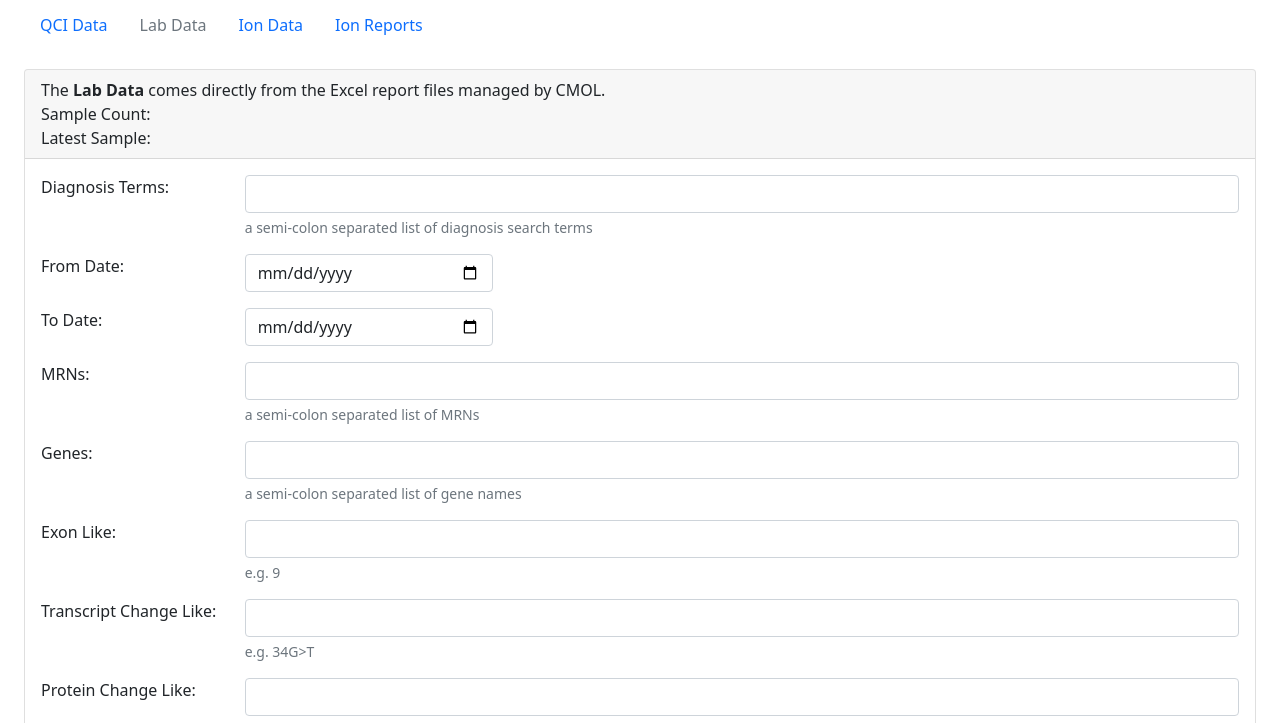
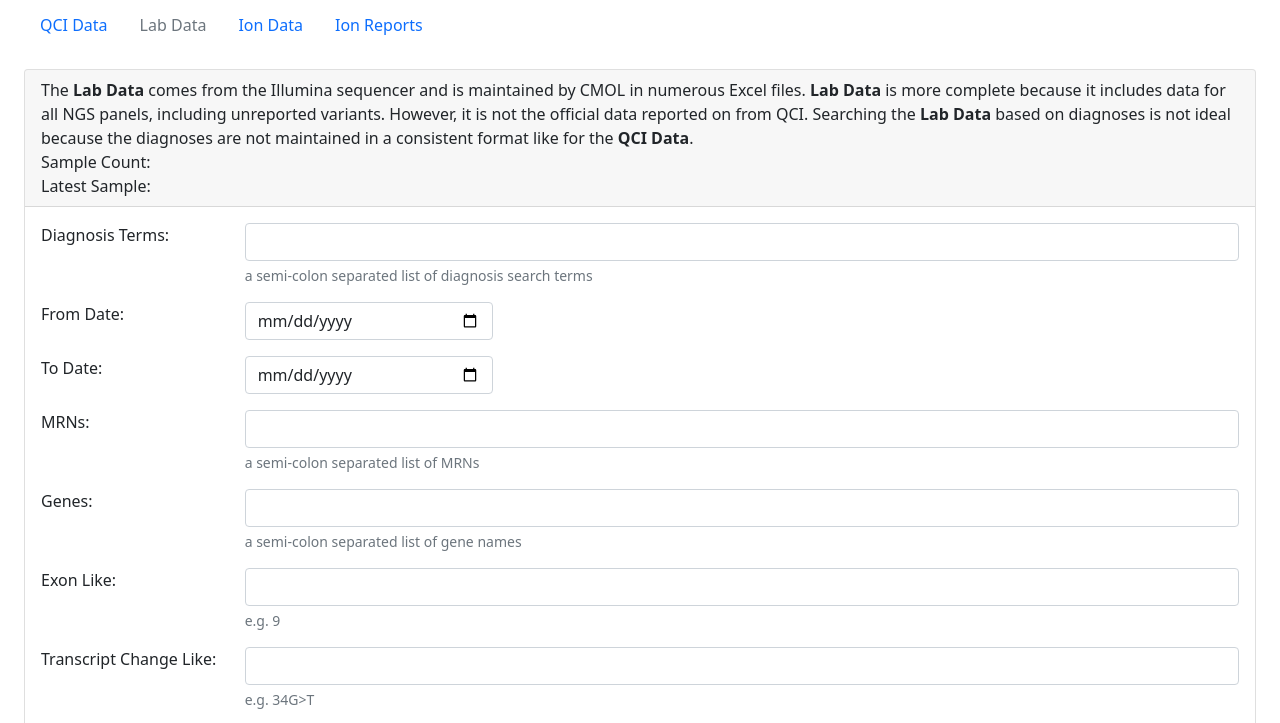
Before and after one commit to rayoub/cmol-web, a website: page app/src/labdb.html in a window 1280 px wide. Shown: the part 61-784 px from the top of the page. Drawn offline with Linux system fonts and the light colour scheme; no server answers.

Commit message:
fix wording

```diff
--- a/app/src/labdb.html
+++ b/app/src/labdb.html
@@ -19,7 +19,10 @@
     <section id="criteria">
         <div class="card m-4">
             <div class="card-header">
-                The <strong>Lab Data</strong> comes directly from the Excel report files managed by CMOL.
+                The <strong>Lab Data</strong> comes from the Illumina sequencer and is maintained by CMOL in numerous Excel files.
+                <strong>Lab Data</strong> is more complete because it includes data for all NGS panels, including unreported variants.
+                However, it is not the official data reported on from QCI.
+                Searching the <strong>Lab Data</strong> based on diagnoses is not ideal because the diagnoses are not maintained in a consistent format like for the <strong>QCI Data</strong>.
                 <div>Sample Count: <span id="sampleCount"></span></div>
                 <div>Latest Sample: <span id="latestSample"></span></div>
             </div>
```
Also changed, not shown: app/src/index.html (+2 -1 lines), app/src/iondb.html (+1 -0 lines).
